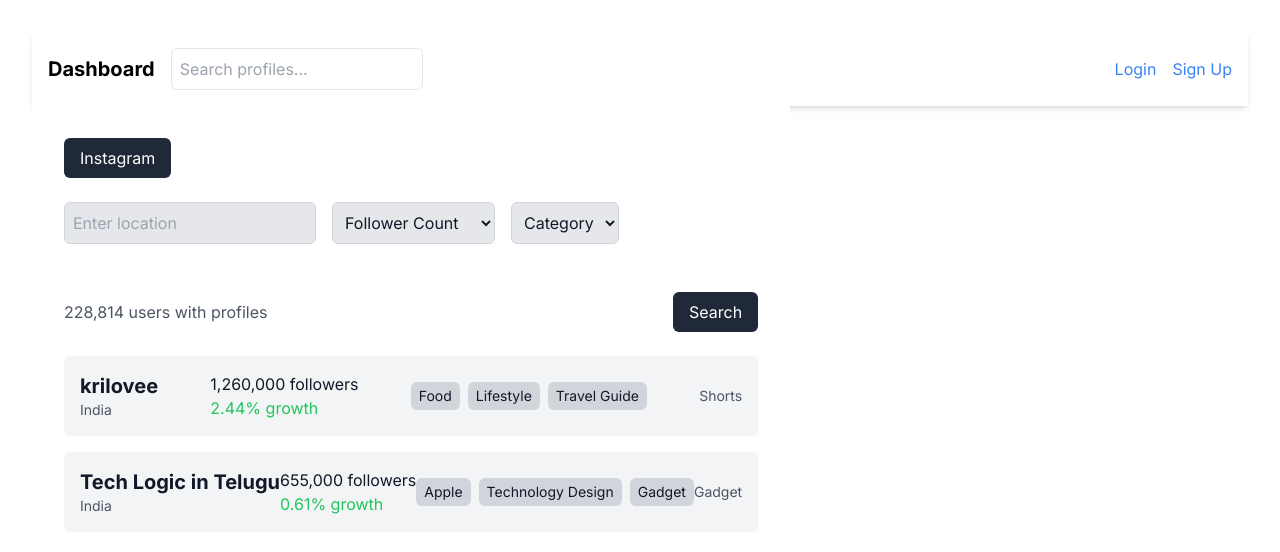
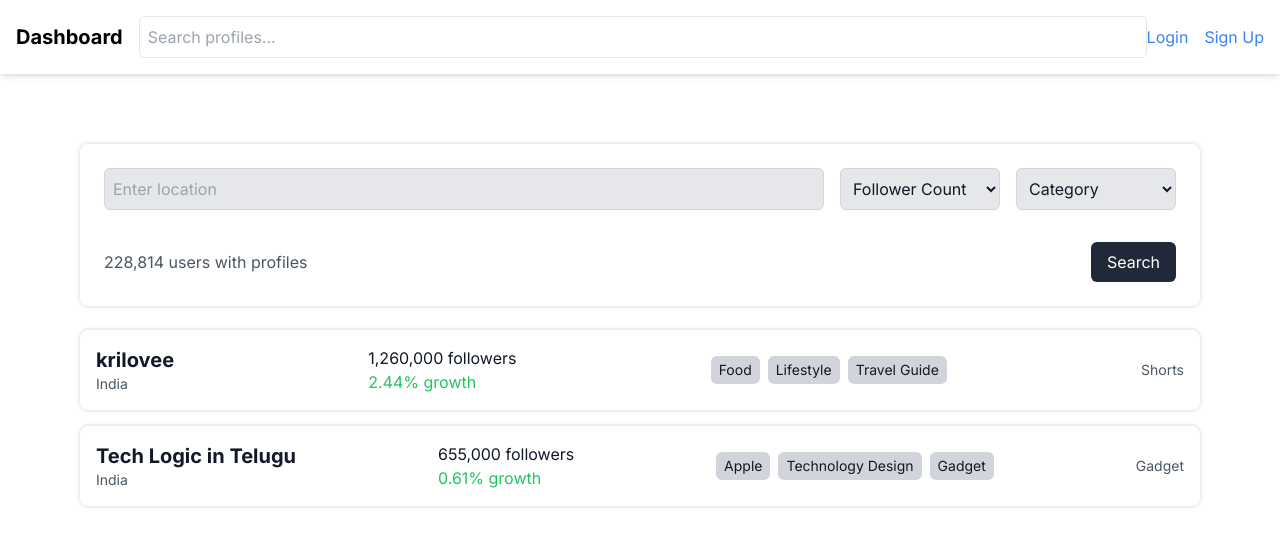
Before and after one commit to jay-2001/next-repo, a Next.js app: page /dashboard in a window 1280 px wide. Shown: the top 552 px of the page. Built offline with nearby package versions, Linux system fonts and the light colour scheme; what tailwindcss-debug-screens would draw is missing.

Commit message:
Feature: Dashboard updated with better layout

```diff
--- a/src/app/dashboard/dashboard.tsx
+++ b/src/app/dashboard/dashboard.tsx
@@ -109,21 +109,17 @@ const Dashboard: React.FC = () => {
 
     return (
         <div className="p-8 bg-white text-gray-900">
-            {/* Platform Selector */}
-            <div className="flex space-x-4 mb-6">
-                <button className="py-2 px-4 rounded-md text-white bg-gray-800">Instagram</button>
-            </div>
-
-            {/* Filters Row */}
-            <div className="flex space-x-4 mb-6">
+            {/* Filters Card */}
+            <div className="flex flex-col p-6 bg-white rounded-lg shadow-lg mb-6 shadow-all-sides">
+                <div className="flex space-x-4 mb-4">
                     {/* Location Input */}
-                <div className="relative">
+                    <div className="relative flex-grow">
                         <input
                             type="text"
                             value={locationInput}
                             onChange={(e) => setLocationInput(e.target.value)}
                             placeholder="Enter location"
-                        className="p-2 rounded-md bg-gray-200 border border-gray-300"
+                            className="w-full p-2 rounded-md bg-gray-200 border border-gray-300"
                         />
                         {locationSuggestions.length > 0 && (
                             <div className="absolute top-full left-0 right-0 bg-white border border-gray-300 mt-1 rounded-md">
@@ -145,7 +141,7 @@ const Dashboard: React.FC = () => {
 
                     {/* Follower Count Dropdown */}
                     <select
-                    className="p-2 rounded-md bg-gray-200 border border-gray-300"
+                        className="w-40 p-2 rounded-md bg-gray-200 border border-gray-300"
                         onChange={(e) => handleSelectFollower(e.target.value)}
                         defaultValue=""
                     >
@@ -157,7 +153,7 @@ const Dashboard: React.FC = () => {
 
                     {/* Category Dropdown */}
                     <select
-                    className="p-2 rounded-md bg-gray-200 border border-gray-300"
+                        className="w-40 p-2 rounded-md bg-gray-200 border border-gray-300"
                         onChange={(e) => handleSelectCategory(e.target.value)}
                         defaultValue=""
                     >
@@ -169,7 +165,7 @@ const Dashboard: React.FC = () => {
                 </div>
 
                 {/* Selected Filters */}
-            <div className="flex flex-wrap space-x-2 mb-6">
+                <div className="flex flex-wrap space-x-2 mb-4">
                     {locationFilter.map((filter, index) => (
                         <div key={index} className="flex items-center space-x-2 bg-gray-200 py-1 px-3 rounded-md">
                             <span>{filter.label}</span>
@@ -190,16 +186,17 @@ const Dashboard: React.FC = () => {
                     ))}
                 </div>
 
-            {/* Profile Count and Search */}
-            <div className="flex justify-between items-center mb-6">
+                {/* Profile Count and Search inside Filters Card */}
+                <div className="flex justify-between items-center">
                     <span className="text-gray-600">228,814 users with profiles</span>
                     <button className="py-2 px-4 rounded-md bg-gray-800 text-white">Search</button>
+                </div>
             </div>
 
             {/* Influencers List */}
             <div className="space-y-4">
                 {influencers.map((influencer, index) => (
-                    <div key={index} className="p-4 bg-gray-100 rounded-md flex justify-between items-center">
+                    <div key={index} className="p-4 bg-white rounded-lg shadow-all-sides flex justify-between items-center">
                         <div>
                             <div className="text-xl font-bold">{influencer.name}</div>
                             <div className="text-sm text-gray-600">{influencer.country}</div>
--- a/src/app/dashboard/page.tsx
+++ b/src/app/dashboard/page.tsx
@@ -1,12 +1,11 @@
-import Dashboard from "@/app/dashboard/dashboard"
-import SideNavbar from "@/components/SideNavbar"
+import Dashboard from "@/app/dashboard/dashboard";
 import Header from "../header/Header";
 
 export default function DashboardPage() {
     return (
-      <div>
+        <div className="min-h-screen flex flex-col">
             <Header />
-          <div className="flex">
+            <div className="flex-1 p-4 pt-20">
                 <Dashboard />
             </div>
         </div>
--- a/src/app/globals.css
+++ b/src/app/globals.css
@@ -74,3 +74,8 @@
     @apply bg-background text-foreground;
   }
 }
+
+/* Add this to your global CSS file */
+.shadow-all-sides {
+  box-shadow: 0 2px 4px rgba(0, 0, 0, 0.05), 0 -2px 4px rgba(0, 0, 0, 0.05), 2px 0 4px rgba(0, 0, 0, 0.05), -2px 0 4px rgba(0, 0, 0, 0.05);
+}
--- a/src/app/header/Header.tsx
+++ b/src/app/header/Header.tsx
@@ -6,7 +6,7 @@ import Link from 'next/link';
 const Header = () => {
     const [searchTerm, setSearchTerm] = useState('');
     const [suggestions, setSuggestions] = useState<string[]>([]);
-    const [isLoggedIn, setIsLoggedIn] = useState(false); // Set based on authentication status
+    const [isLoggedIn, setIsLoggedIn] = useState(false); // Replace with actual auth logic
 
     const handleSearchChange = (e: React.ChangeEvent<HTMLInputElement>) => {
         setSearchTerm(e.target.value);
@@ -15,12 +15,13 @@ const Header = () => {
     };
 
     return (
-        <header className="flex items-center justify-between p-4 bg-white shadow-md">
-            <div className="flex items-center space-x-4">
+        <header className="fixed top-0 left-0 right-0 flex items-center justify-between p-4 bg-white shadow-md z-10">
+            <div className="flex-grow flex items-center space-x-4">
                 <div className="text-xl font-bold">Dashboard</div>
+                <div className="flex-grow">
                     <input
                         type="text"
-                    className="p-2 border rounded-md"
+                        className="w-full p-2 border rounded-md"
                         placeholder="Search profiles..."
                         value={searchTerm}
                         onChange={handleSearchChange}
@@ -34,6 +35,7 @@ const Header = () => {
                             ))}
                         </ul>
                     )}
+                </div>
             </div>
             <div>
                 {isLoggedIn ? (
```
Lines whose indentation alone changed are shown as unchanged.
